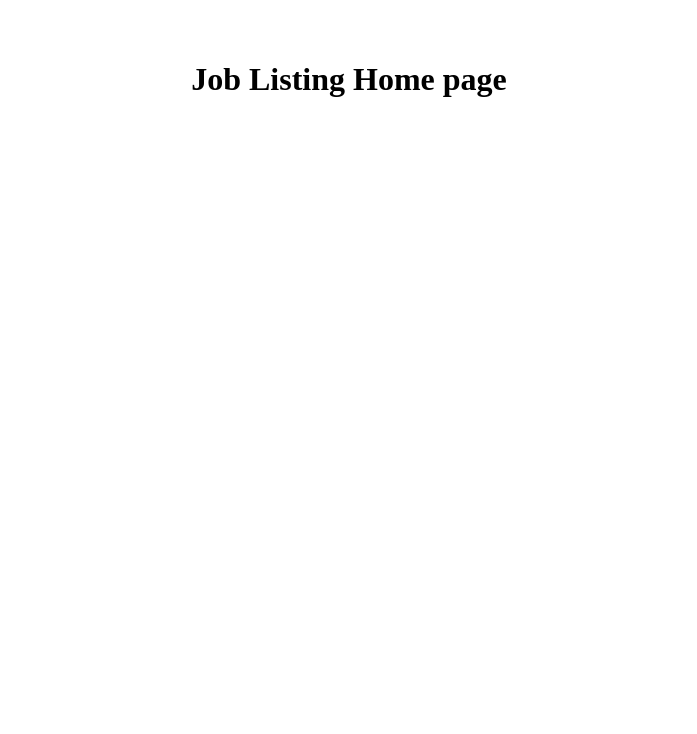
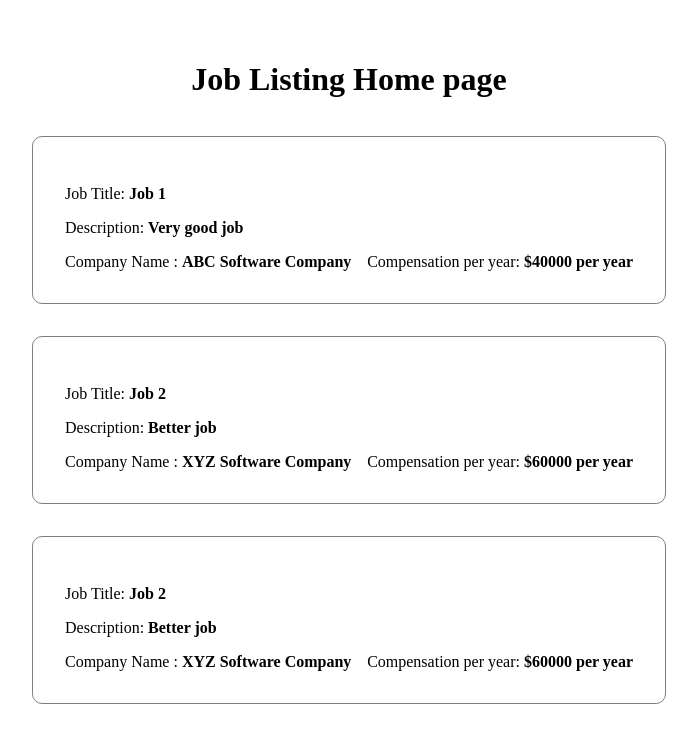
Before and after one commit to sriram15/job-listing-ssr-sveltekit, a SvelteKit app: page / in a window 1280 px wide. Shown: the top 734 px of the page, without its empty margins (291-988 px from the left). Built offline with nearby package versions, Linux system fonts and the light colour scheme.

Commit message:
Fetching the data and display in home page

```diff
--- /dev/null
+++ b/src/routes/+page.server.ts
@@ -0,0 +1,10 @@
+import jobs from '../data/job-listing.json'
+import type { JobsList } from '../models';
+
+const job_list: JobsList = jobs;
+
+export const load = (() => {
+    return {
+        job_list
+    };
+})
--- a/src/routes/+page.svelte
+++ b/src/routes/+page.svelte
@@ -1,5 +1,16 @@
+<script lang="ts">
+    import JobDisplay from '../components/JobDisplay.svelte';
+    import type { PageServerData } from './$types';
+
+    export let data: PageServerData;
+</script>
+
 <div class="home-page">
     <h1>Job Listing Home page</h1>
+
+    {#each data.job_list as job}
+        <JobDisplay job={job}/>
+    {/each}
 </div>
 
 <style>
```
